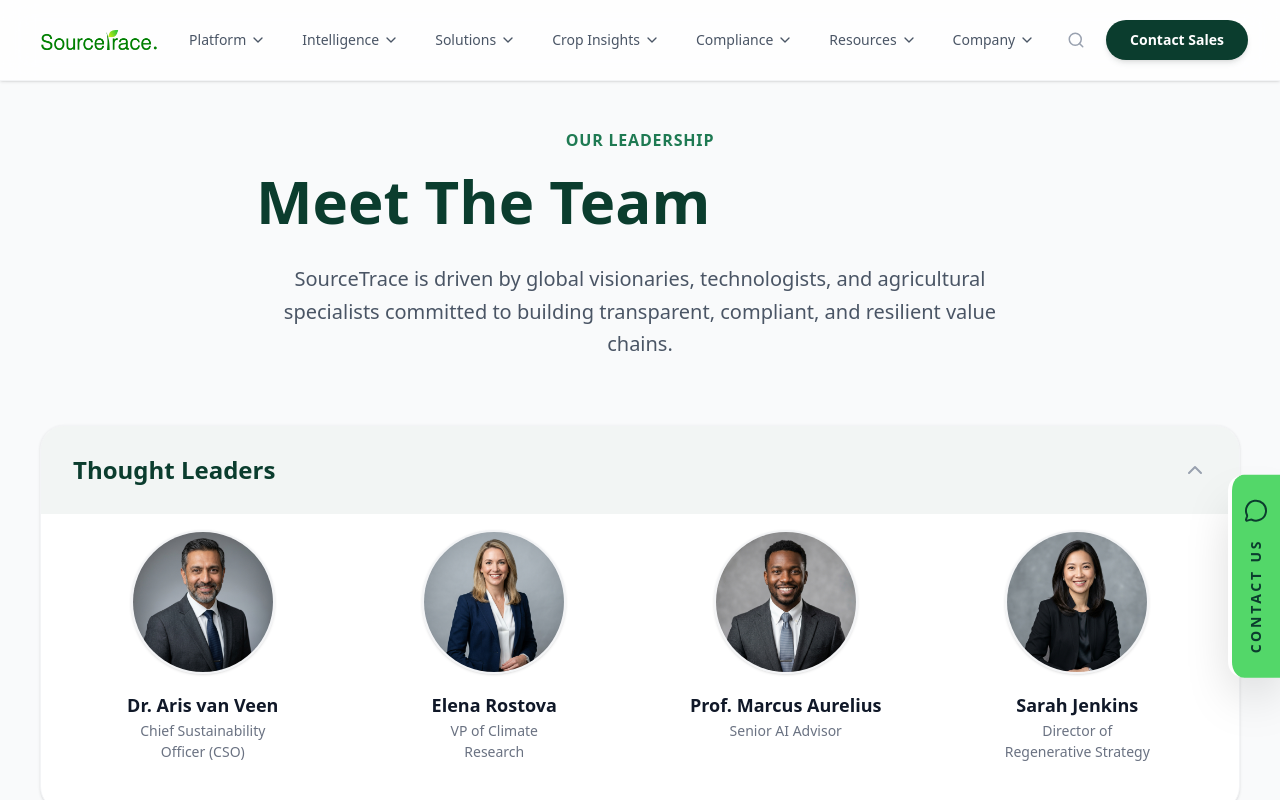
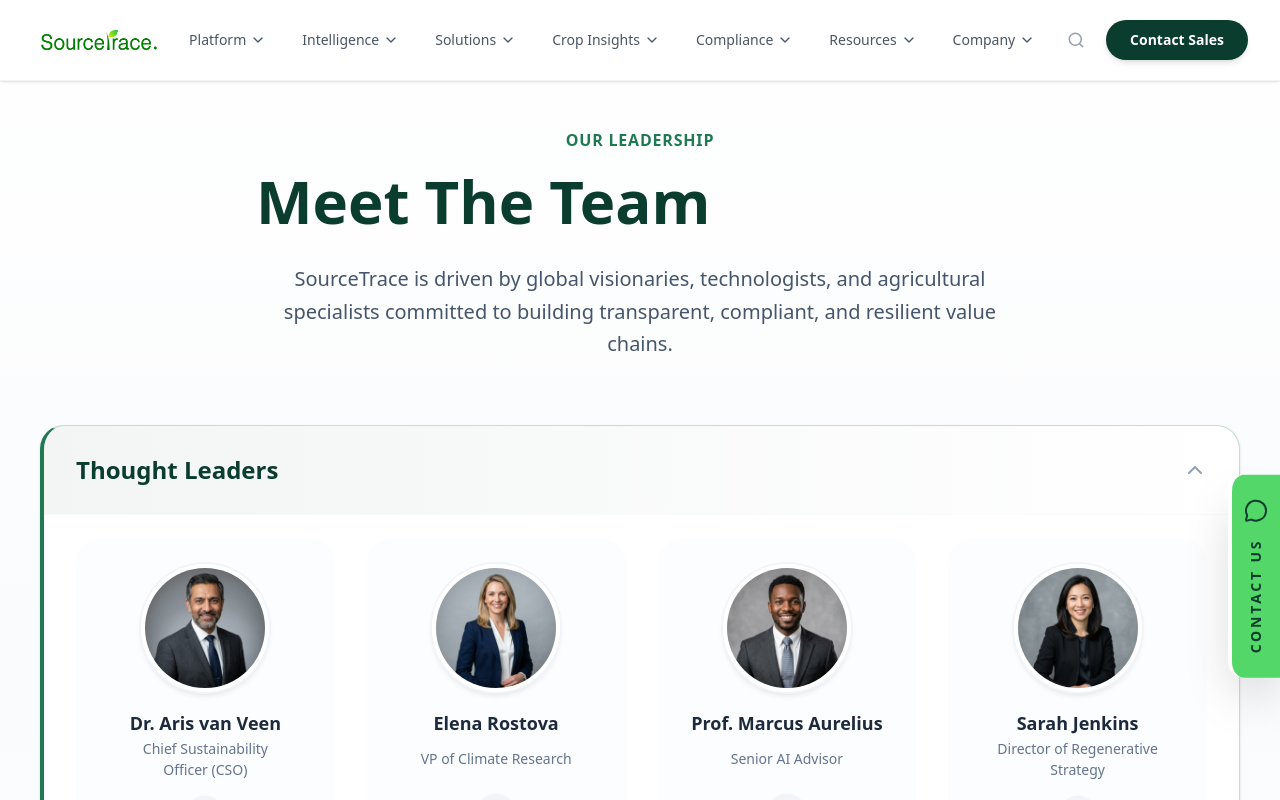
Before and after one commit to bhubanchand/sts-demo-2, a Next.js app: page /company/meet-the-team in a window 1280 px wide. Shown: the top 800 px of the page. Built offline with nearby package versions, Linux system fonts and the light colour scheme.

Commit message:
design(team): enhance layout aesthetics, borders, alignment, and LinkedIn accessibility

```diff
--- a/src/app/company/meet-the-team/page.tsx
+++ b/src/app/company/meet-the-team/page.tsx
@@ -187,7 +187,7 @@ function MeetTheTeamContent() {
   };
 
   return (
-    <main className="min-h-screen bg-gray-50 pt-32 pb-24 px-4 sm:px-6 lg:px-8">
+    <main className="min-h-screen bg-gradient-to-b from-white via-slate-50/80 to-white pt-32 pb-24 px-4 sm:px-6 lg:px-8">
       <div className="max-w-[1200px] mx-auto">
         {/* Header */}
         <div className="text-center max-w-3xl mx-auto mb-16">
@@ -199,7 +199,7 @@ function MeetTheTeamContent() {
             text="Meet The Team"
             className="text-4xl sm:text-5xl lg:text-6xl font-extrabold text-[#0B3D2E] mb-6 leading-tight"
           />
-          <p className="text-gray-600 text-lg sm:text-xl leading-relaxed">
+          <p className="text-slate-600 text-lg sm:text-xl leading-relaxed">
             SourceTrace is driven by global visionaries, technologists, and agricultural specialists committed to building transparent, compliant, and resilient value chains.
           </p>
         </div>
@@ -212,19 +212,21 @@ function MeetTheTeamContent() {
               <div
                 key={section.id}
                 id={section.id}
-                className="bg-white rounded-3xl overflow-hidden shadow-sm border border-gray-100 transition-all duration-300"
+                className={`rounded-3xl overflow-hidden shadow-sm border transition-all duration-300 ${
+                  isOpen ? "bg-white border-[#1F7A53]/25 shadow-md border-l-4 border-l-[#1F7A53]" : "bg-white border-slate-100 hover:border-slate-200"
+                }`}
               >
                 {/* Accordion Header */}
                 <button
                   onClick={() => handleToggle(section.id)}
-                  className={`w-full flex items-center justify-between px-8 py-7 text-left font-bold text-xl sm:text-2xl transition-colors select-none cursor-pointer ${
-                    isOpen ? "bg-[#0B3D2E]/5 text-[#0B3D2E]" : "text-gray-800 hover:bg-gray-50"
+                  className={`w-full flex items-center justify-between px-8 py-7 text-left font-extrabold text-xl sm:text-2xl transition-colors select-none cursor-pointer ${
+                    isOpen ? "bg-gradient-to-r from-[#0B3D2E]/5 to-transparent text-[#0B3D2E]" : "text-slate-800 hover:bg-slate-50/50"
                   }`}
                 >
                   <span>{section.title}</span>
                   <ChevronDown
-                    className={`w-6 h-6 text-gray-400 transition-transform duration-300 ${
-                      isOpen ? "rotate-180 text-[#0B3D2E]" : ""
+                    className={`w-6 h-6 text-slate-400 transition-transform duration-300 ${
+                      isOpen ? "rotate-180 text-[#1F7A53]" : ""
                     }`}
                   />
                 </button>
@@ -239,44 +241,43 @@ function MeetTheTeamContent() {
                       transition={{ duration: 0.4, ease: [0.32, 0.72, 0, 1] }}
                       className="overflow-hidden"
                     >
-                      <div className="px-8 pb-12 pt-4">
-                        <div className="grid grid-cols-2 md:grid-cols-4 gap-8">
+                      <div className="px-8 pb-12 pt-6 border-t border-slate-100/50">
+                        <div className="grid grid-cols-2 md:grid-cols-4 gap-6 sm:gap-8">
                           {section.members.map((member, mIdx) => (
                             <motion.div
                               key={member.name}
                               initial={{ opacity: 0, y: 16 }}
                               animate={{ opacity: 1, y: 0 }}
                               transition={{ duration: 0.3, delay: mIdx * 0.05 }}
-                              className="flex flex-col items-center text-center group"
+                              className="flex flex-col items-center text-center group bg-slate-50/40 hover:bg-white border border-transparent hover:border-slate-100 hover:shadow-md rounded-3xl p-6 transition-all duration-300"
                             >
                               {/* Photo container */}
-                              <div className="relative w-28 h-28 sm:w-36 sm:h-36 rounded-full overflow-hidden mb-5 border-2 border-gray-100 group-hover:border-[#53D769] transition-all duration-300 shadow-sm flex-shrink-0">
+                              <div className="relative w-28 h-28 sm:w-32 sm:h-32 rounded-full overflow-hidden mb-5 border-4 border-white shadow-md ring-2 ring-slate-100 group-hover:ring-[#53D769] transition-all duration-300 flex-shrink-0">
                                 <img
                                   src={member.image}
                                   alt={member.name}
                                   className="w-full h-full object-cover group-hover:scale-105 transition-transform duration-500"
                                 />
-                                {/* LinkedIn Hover Overlay */}
-                                <div className="absolute inset-0 bg-black/40 opacity-0 group-hover:opacity-100 transition-opacity duration-300 flex items-center justify-center">
-                                  <a
-                                    href={member.linkedin}
-                                    target="_blank"
-                                    rel="noopener noreferrer"
-                                    className="w-10 h-10 rounded-full bg-white text-[#0A66C2] flex items-center justify-center hover:scale-110 active:scale-95 transition-all shadow-md"
-                                    aria-label={`Visit ${member.name}'s LinkedIn profile`}
-                                  >
-                                    <LinkedinIcon className="w-5 h-5" />
-                                  </a>
-                                </div>
                               </div>
 
                               {/* Details */}
-                              <h3 className="font-bold text-gray-900 text-base sm:text-lg mb-1 group-hover:text-[#0B3D2E] transition-colors leading-tight">
+                              <h3 className="font-bold text-slate-800 text-base sm:text-lg mb-1 group-hover:text-[#0B3D2E] transition-colors leading-tight">
                                 {member.name}
                               </h3>
-                              <p className="text-gray-500 text-xs sm:text-sm font-medium leading-normal max-w-[150px] mx-auto">
+                              <p className="text-slate-500 text-xs sm:text-sm font-medium leading-normal mb-4 min-h-[40px] flex items-center justify-center max-w-[170px] mx-auto">
                                 {member.role}
                               </p>
+
+                              {/* Always Visible LinkedIn Icon */}
+                              <a
+                                href={member.linkedin}
+                                target="_blank"
+                                rel="noopener noreferrer"
+                                className="w-9 h-9 rounded-full bg-slate-100 hover:bg-[#0A66C2] text-slate-400 hover:text-white flex items-center justify-center transition-all duration-300 shadow-sm active:scale-90"
+                                aria-label={`Visit ${member.name}'s LinkedIn profile`}
+                              >
+                                <LinkedinIcon className="w-4 h-4" />
+                              </a>
                             </motion.div>
                           ))}
                         </div>
```
